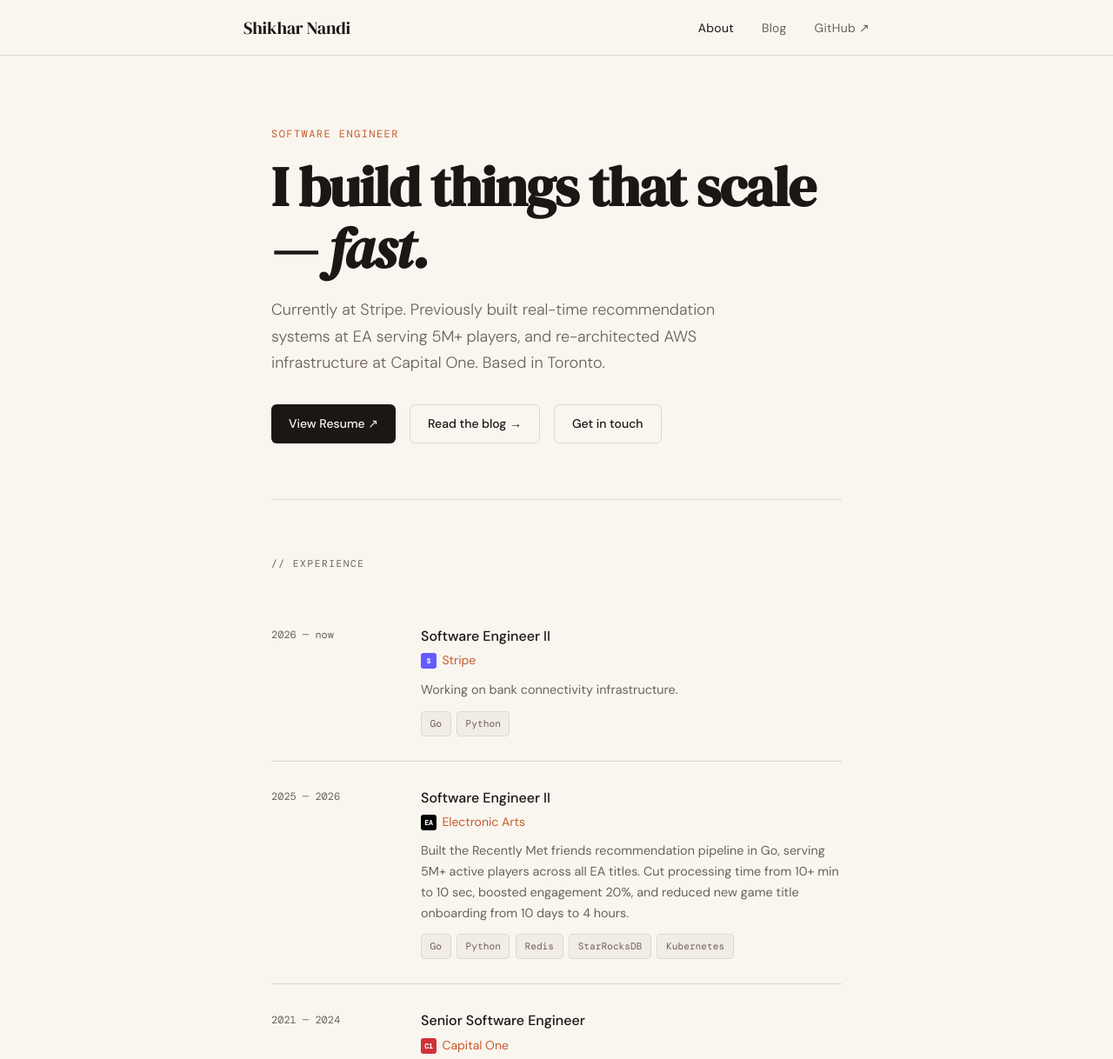
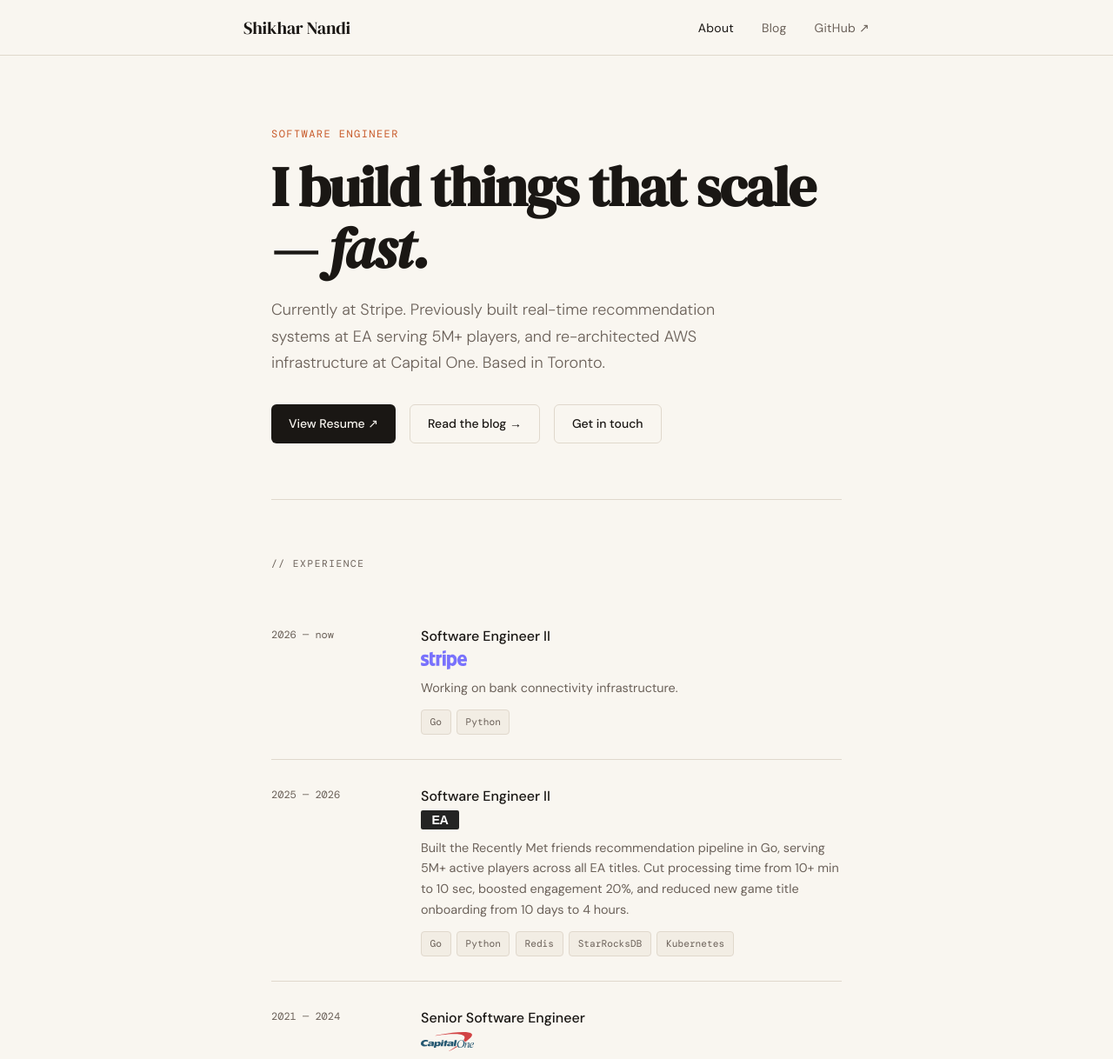
Before and after one commit to shikharbald/shikharbald.github.io, a plain HTML site: page index.html in a window 1280 px wide. Shown: the top 1218 px of the page at 87% size. Drawn offline with nearby package versions, Linux system fonts and the light colour scheme.

Commit message:
use real company logos (svg) for stripe, ea, capital one

```diff
--- a/index.html
+++ b/index.html
@@ -47,8 +47,7 @@
         <div>
           <div class="timeline-role">Software Engineer II</div>
           <div class="timeline-company">
-            <div class="company-logo" style="background:#635BFF;color:#fff;">S</div>
-            Stripe
+            <img src="logos/stripe.svg" alt="Stripe" class="company-logo" />
           </div>
           <p class="timeline-desc">Working on bank connectivity infrastructure.</p>
           <div class="timeline-tags">
@@ -63,8 +62,7 @@
         <div>
           <div class="timeline-role">Software Engineer II</div>
           <div class="timeline-company">
-            <div class="company-logo" style="background:#000;color:#fff;">EA</div>
-            Electronic Arts
+            <img src="logos/ea.svg" alt="Electronic Arts" class="company-logo" />
           </div>
           <p class="timeline-desc">
             Built the Recently Met friends recommendation pipeline in Go, serving 5M+ active players across all EA titles.
@@ -85,8 +83,7 @@
         <div>
           <div class="timeline-role">Senior Software Engineer</div>
           <div class="timeline-company">
-            <div class="company-logo" style="background:#D13239;color:#fff;">C1</div>
-            Capital One
+            <img src="logos/capitalone.svg" alt="Capital One" class="company-logo" />
           </div>
           <p class="timeline-desc">
             Re-architected APIs and microservices on AWS Lambda serving 60K+ customers/month, cutting response times from 8s to 0.7s and runtime costs by 80%.
--- a/style.css
+++ b/style.css
@@ -150,17 +150,12 @@
 
 /* ── COMPANY LOGO ── */
 .company-logo {
-  flex: 0 0 18px;
-  width: 18px;
-  height: 18px;
-  border-radius: 3px;
-  display: inline-flex;
-  align-items: center;
-  justify-content: center;
-  font-family: var(--mono);
-  font-size: 0.5rem;
-  font-weight: 700;
-  line-height: 1;
+  display: block;
+  height: 22px;
+  width: auto;
+  object-fit: contain;
+  object-position: left center;
+  opacity: 0.85;
 }
 
 /* ── EXPERIENCE TIMELINE ── */
@@ -188,12 +183,6 @@
   margin-bottom: 0.2rem;
 }
 .timeline-company {
-  display: flex;
-  align-items: center;
-  gap: 0.4rem;
-  color: var(--accent);
-  font-size: 0.875rem;
-  font-weight: 400;
   margin-bottom: 0.6rem;
 }
 .timeline-desc {
```
Also changed, not shown: logos/capitalone.png (added), logos/capitalone.svg (added), logos/ea.png (added), logos/ea.svg (added), logos/stripe.png (added), logos/stripe.svg (added).
